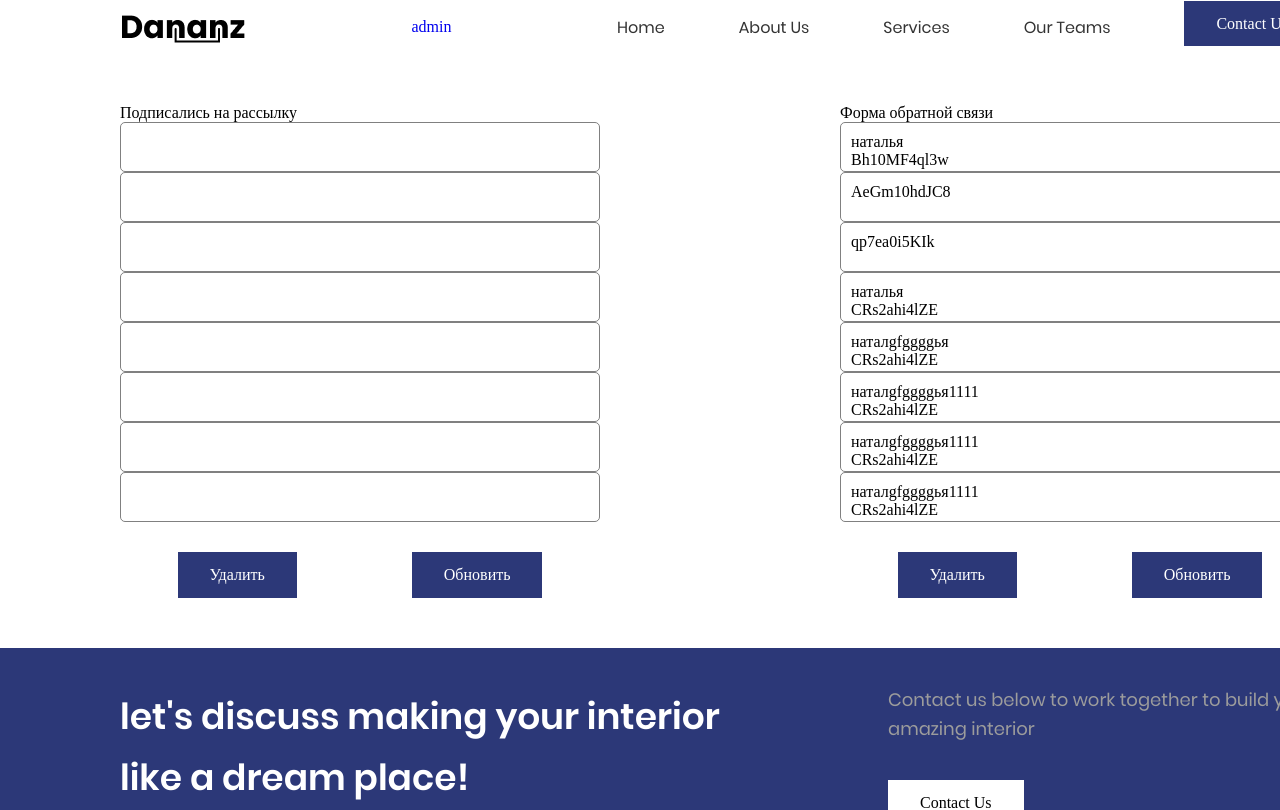
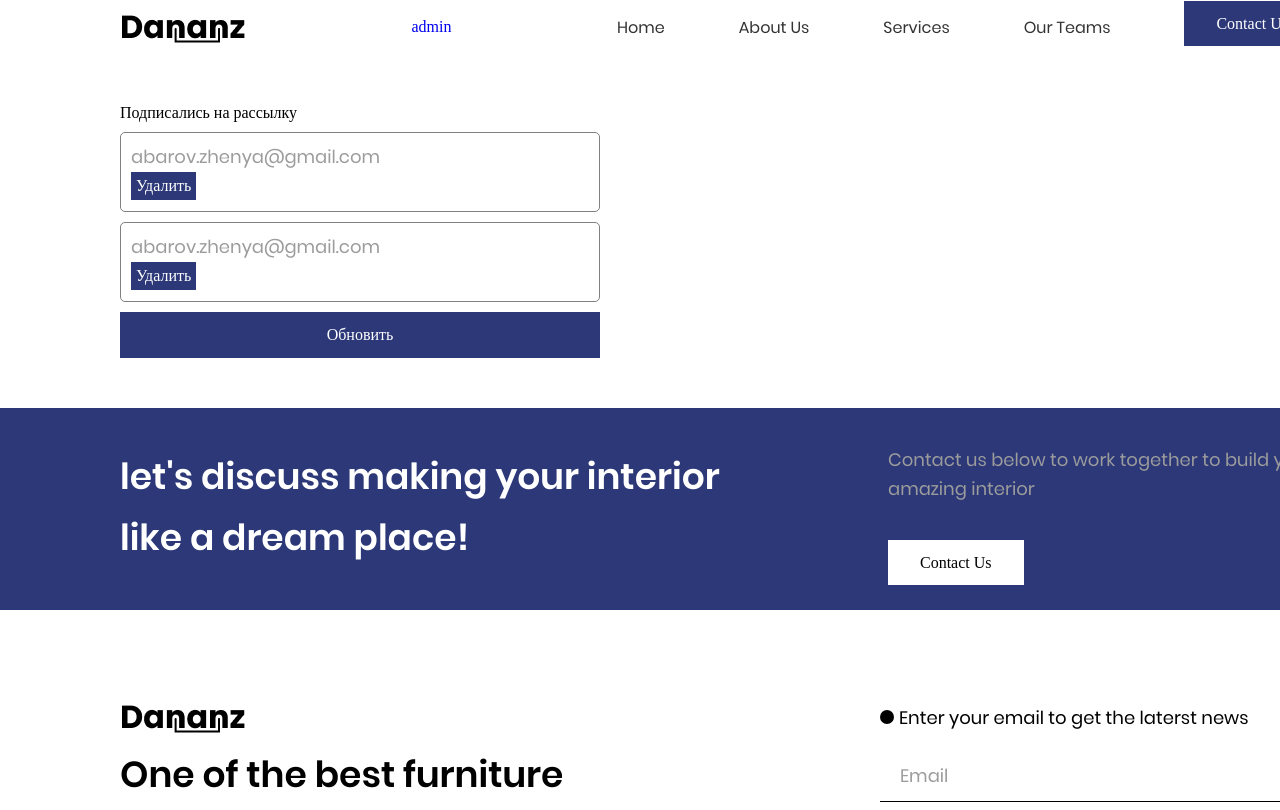
Before and after one commit to Zhenya12345hdbd/third, a React (Create React App) app: page /Admin in a window 1280 px wide. Shown: the top 810 px of the page. Built offline with nearby package versions, Linux system fonts and the light colour scheme.

Commit message:
first commit

```diff
--- a/public/data.json
+++ b/public/data.json
@@ -1,61 +1,12 @@
- [
+[
     {
-      "name": "наталья",
-      "last_name": "Абарова",
-      "email": "abarov.zhenya@gmail.com",
-      "phone": "+79066670181",
-      "message": "ffffffffff",
-      "id": "Bh10MF4ql3w"
+        "emailForPost": "abarov.zhenya@gmail.com",
+        "date": "2026-07-24 15:53:17",
+        "id": "6a63603d3a616"
     },
     {
-      "email": "abarov.zhenya@gmail.com",
-      "timestamp": "2026-07-14T12:46:57.765Z",
-      "id": "AeGm10hdJC8"
-    },
-    {
-      "email": "abarov.zhenya@gmail.com",
-      "timestamp": "2026-07-16T08:15:38.062Z",
-      "id": "qp7ea0i5KIk"
-    },
-    {
-      "name": "наталья",
-      "last_name": "Абарова",
-      "email": "abarov.zhenya@gmail.com",
-      "phone": "+79066670181",
-      "message": "вааааааааа",
-      "id": "CRs2ahi4lZE"
-    },
-    {
-      "name": "наталgfggggья",
-      "last_name": "Абарggggова",
-      "email": "abarov.zhenya@gmail.com",
-      "phone": "+79066670181",
-      "message": "вааааааааа",
-      "id": "CRs2ahi4lZE"
-    },
-     {
-      "name": "наталgfggggья1111",
-      "last_name": "Абарggggова1111",
-      "email": "abarov.zhenya@gmail.com",
-      "phone": "+79066670181",
-      "message": "вааааааааа",
-      "id": "CRs2ahi4lZE"
-    },
-    {
-      "name": "наталgfggggья1111",
-      "last_name": "Абарggggова1111",
-      "email": "abarov.zhenya@gmail.com",
-      "phone": "+79066670181",
-      "message": "вааааааааа",
-      "id": "CRs2ahi4lZE"
-    },
-      {
-      "name": "наталgfggggья1111",
-      "last_name": "Абарggggова1111",
-      "email": "abarov.zhenya@gmail.com",
-      "phone": "+79066670181",
-      "message": "вааааааааа",
-      "id": "CRs2ahi4lZE"
+        "emailForPost": "abarov.zhenya@gmail.com",
+        "date": "2026-07-24 15:53:20",
+        "id": "6a636040db378"
     }
-
-  ]
+]
--- a/src/pages/admin.css
+++ b/src/pages/admin.css
@@ -4,11 +4,13 @@
     width: 1200px;
     flex-direction: row;
     gap: 20%;
+    padding-bottom: 50px;
 }
 .spread,.input_form{
     width: 40%;
     display: flex;
     flex-direction: column;
+    gap: 10px;
 
 }
 .admin_items{
@@ -16,7 +18,7 @@
     padding: 10px;
     border: 1px solid gray;
     border-radius: 5px;
-    height: 50px;
+    height: 80px;
 }
 .buttons{
     margin-top: 30px;
@@ -25,3 +27,6 @@
     justify-content:space-around;
     margin-bottom: 50px;
 }
+.adm_but{
+    padding: 5px;
+}
--- a/src/pages/admin.jsx
+++ b/src/pages/admin.jsx
@@ -2,16 +2,15 @@ import './admin.css'
 
 import { useState } from "react";
 import { useEffect } from "react";
-import { data } from "react-router-dom";
+
 
 
 let menulis
 
-function Admin(all) {
-   const [data, setData] = useState(null);
+function Admin() {
+  const [items, setItems] = useState(null); // Переименовали data в items для ясности
   const [loading, setLoading] = useState(true);
   const [error, setError] = useState(null);
-   const [status, setStatus] = useState(null);
 
   const fetchData = async () => {
     setLoading(true);
@@ -20,7 +19,7 @@ function Admin(all) {
       const res = await fetch('/data.json?t=' + new Date().getTime());
       if (!res.ok) throw new Error('Network error');
       const result = await res.json();
-      setData(result);
+      setItems(result);
     } catch (err) {
       setError(err);
     } finally {
@@ -35,70 +34,42 @@ function Admin(all) {
   if (loading) return <div>Загрузка...</div>;
   if (error) return <div>Ошибка загрузки: {error.message}</div>;
 
-
-
-
-  const handleDelete = async () => {
+ const handleDelete = async (id) => {
   try {
-      const response = await fetch('http://localhost/delete.php', {
+    const res = await fetch('/handler.php', {
       method: 'POST',
-        headers: {
-          'Content-Type': 'application/json',
-        },
+      headers: { 'Content-Type': 'application/json' },
+      body: JSON.stringify({ id }),
     });
-
-      const result = await response.json();
-
-      if (result.success) {
-        setStatus('Успешно! Первый элемент удален.');
-        // Тут можно вызвать функцию обновления списка в React,
-        // чтобы интерфейс сразу отразил изменения
-        // setLoading();
-        await fetchData();
-      } else {
-        setStatus(`Ошибка: ${result.message}`);
-      }
-    } catch (error) {
-      setStatus('Произошла ошибка сети или сервера');
-      console.error(error);
+    if (!res.ok) throw new Error('Ошибка при удалении');
+    await res.json();
+    fetchData();
+  } catch (err) {
+    console.error(err);
   }
 };
-
-
-
 
   return (
     <section>
       <div className='container admin'>
         <div className='spread'>
           <h1>Подписались на рассылку</h1>
-                    {data.map((item, index) => (
+          {items && items.map((item, index) => (
             <div key={index} className='admin_items'>
               <p className='gray_small'>{item.emailForPost}</p>
+              <button
+                className='button adm_but'
+                onClick={() => handleDelete(item.id)}
+              >
+                Удалить
+              </button>
             </div>
           ))}
-        <div className='buttons'>
-            <button className='button' onClick={handleDelete}>Удалить</button>
-            <button className='button' onClick={fetchData}>Обновить</button>
-      </div>
 
 
-        </div>
-        <div className='input_form'>
-                <h1>Форма обратной связи</h1>
-                    {data.map((item, index) => (
-                        <div key={index} className='admin_items'>
-                        <h3>{item.name}</h3>
-                        <p>{item.emailForPost}</p>
-                        <p>{item.id}</p>
-                        <h3>{item.date}</h3>
 
-                         </div>
-      ))}
-            <div className='buttons'>
-            <button className='button' onClick={handleDelete}>Удалить</button>
             <button className='button' onClick={fetchData}>Обновить</button>
-      </div>
+
 
         </div>
 
```
Lines whose indentation alone changed are shown as unchanged.
